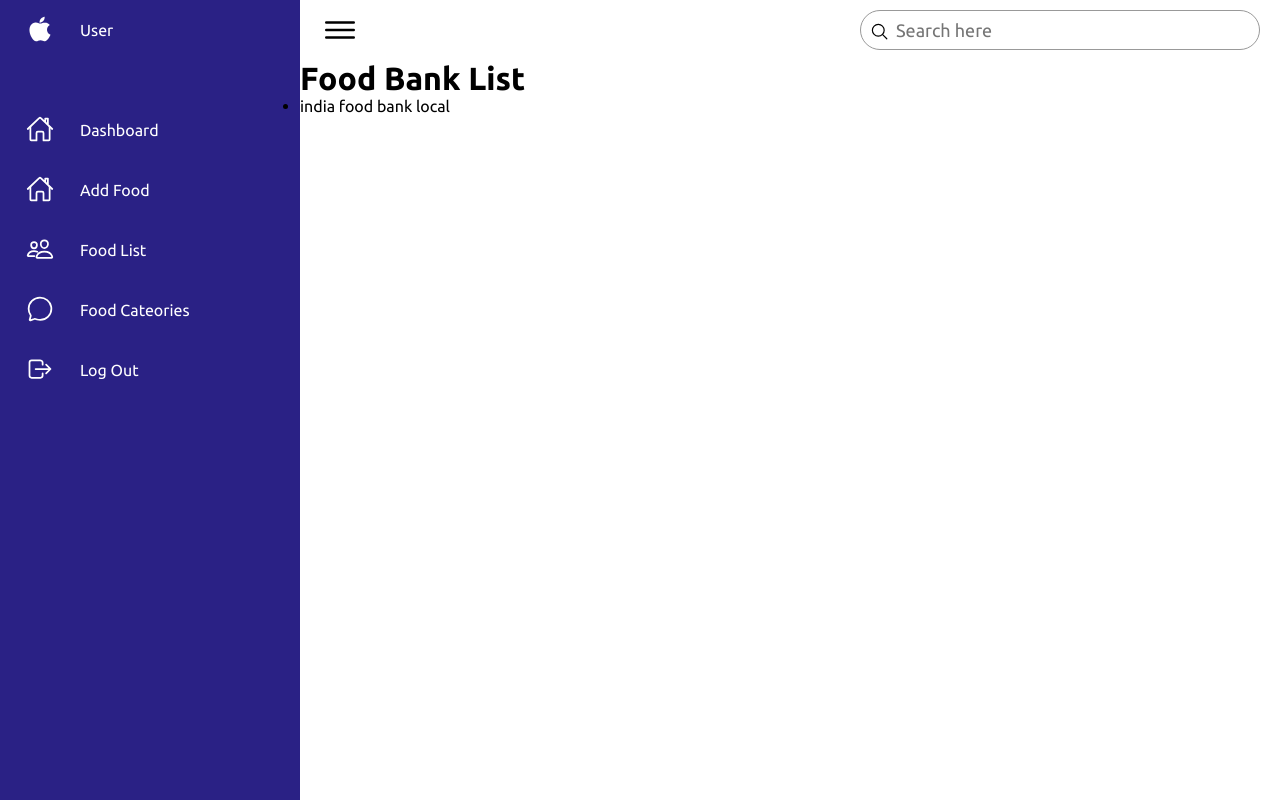
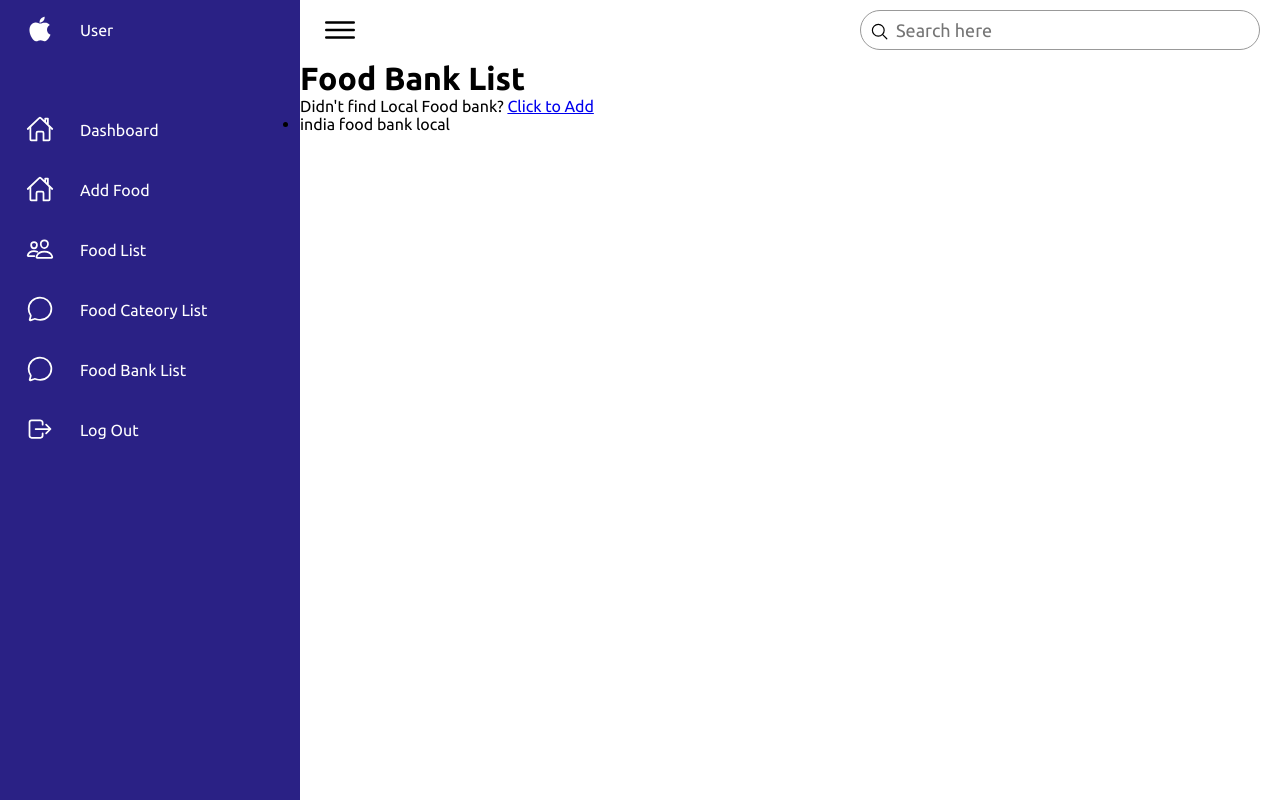
Before and after one commit to AI-ML-Prowork/waste-management, a Django app: template templates/food_management/food_bank_list.html in a window 1280 px wide. Run offline with Django 5.2, Linux system fonts and the light colour scheme; the template is opened without the code that fills it: values that come from a table or form of the project are taken from there, others are empty; data comes from the database, SQL or seed files in the repository; both versions use the stored data as it was after the commit; parts of the project's set-up code (start-up, migrations or seed data) failed here and were passed over; some libraries are stand-ins or nearby versions.

Commit message:
second commit

```diff
--- a/food_management/views.py
+++ b/food_management/views.py
@@ -149,10 +149,8 @@ def add_food_bank(request):
 
 
 def food_bank_list(request):
-    Food_bank_name = FoodBank.objects.all()
-    location = FoodBank.objects.all()
-
-    return render(request, 'food_management/food_bank_list.html', {'Food_bank_name': Food_bank_name, 'location': location})
+    food_banks = FoodBank.objects.all()
+    return render(request, 'food_management/food_bank_list.html', {'food_banks': food_banks})
 
 
 
--- a/templates/base.html
+++ b/templates/base.html
@@ -62,9 +62,19 @@
               <span class="icon">
                 <ion-icon name="chatbubble-outline"></ion-icon>
               </span>
-              <span class="title">Food Cateories</span>
+              <span class="title">Food Cateory List</span>
             </a>
           </li>
+
+          <li>
+            <a href="{% url 'food_bank_list' %}">
+              <span class="icon">
+                <ion-icon name="chatbubble-outline"></ion-icon>
+              </span>
+              <span class="title">Food Bank List</span>
+            </a>
+          </li>
+
           <li>
             <a href="{% url 'user_logout' %}">
               <span class="icon">
--- a/templates/food_management/food_bank_list.html
+++ b/templates/food_management/food_bank_list.html
@@ -4,10 +4,12 @@
 {% block content %}
     <h1>Food Bank List</h1>
     <ul>
-        {% for foodbank in foodbanks %}
+        <p>Didn't find Local Food bank? <a href="{% url 'add_food_bank' %}">Click to Add</a></p>
+        {% for food_bank in food_banks %}
             <li>
-                {{ foodbank.Food_bank_name  }}
-                {{foodbank.location}}
+                {{ food_bank.Food_bank_name }}
+                {{food_bank.location}}
+
 
             </li>
         {% endfor %}
```
Also changed, not shown: db.sqlite3.
